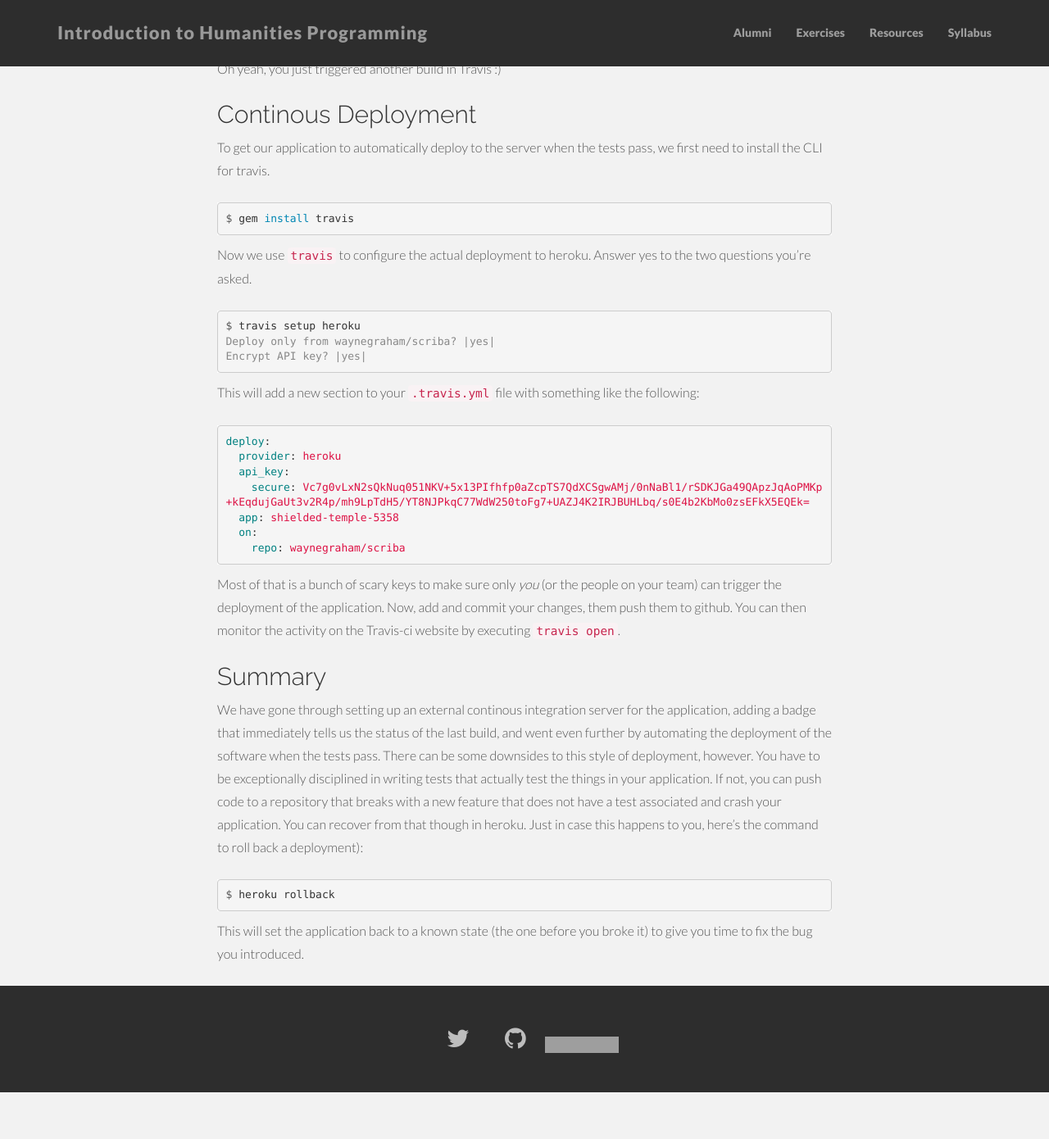
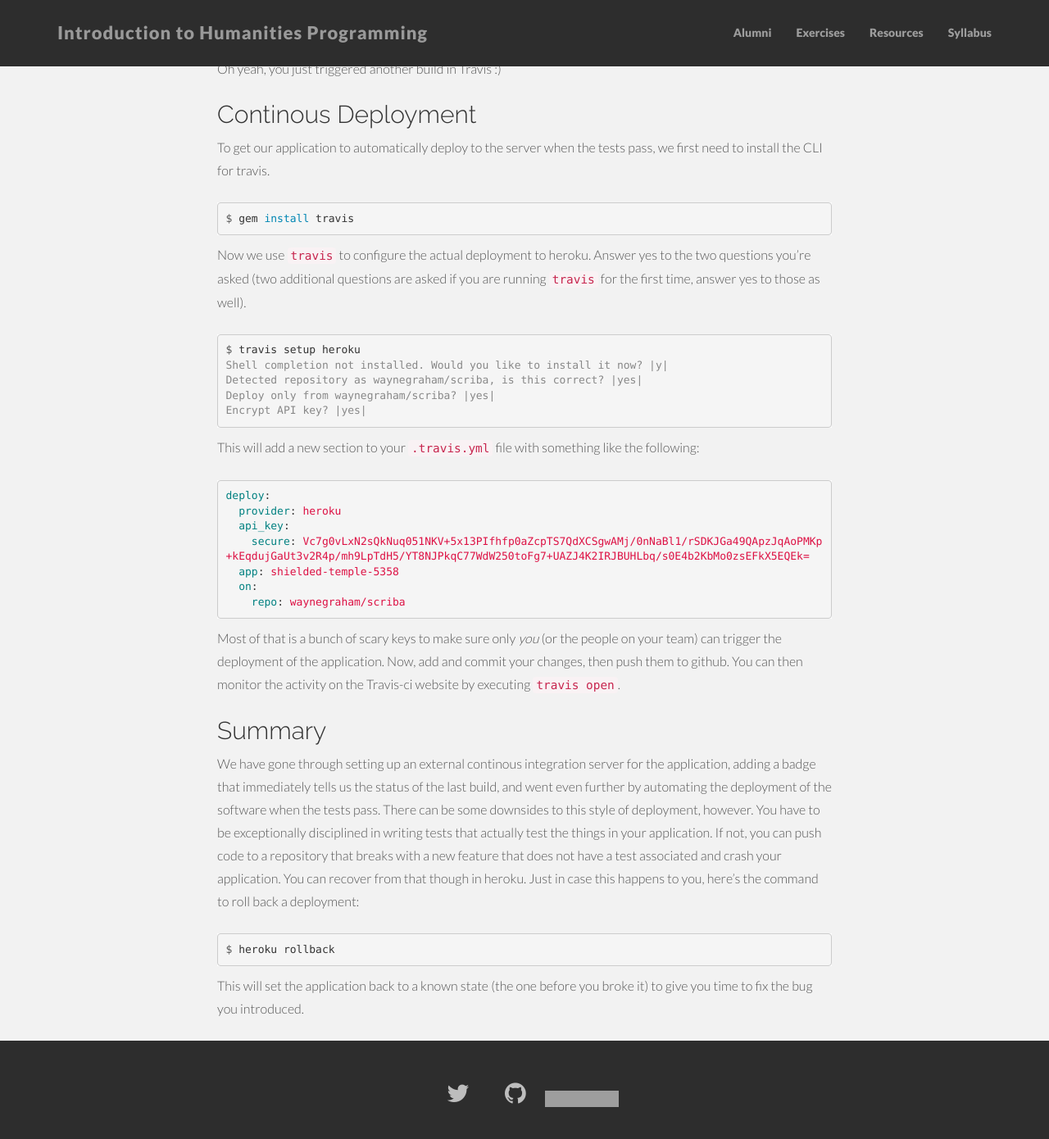
Before and after one commit to humanitiesprogramming/humanitiesprogramming.github.io, a Jekyll site: the page built from exercise-rails13.md, in a window 1280 px wide and 1400 px high, scrolled down 2559 px. Shown: the top 1390 px of the window at 82% size. Built offline with Jekyll 4.4.1, drawn with Linux system fonts in a browser that asks for light colours; nearby versions of some CDN libraries; before the commit the page ends 3892 px from its top, so only the background shows below that; grey boxes are pictures that could not be loaded.

Commit message:
Fix spelling and add questions asked for first time travis run

```diff
--- a/exercise-rails13.md
+++ b/exercise-rails13.md
@@ -96,10 +96,12 @@
 {% endhighlight %}
 
 Now we use `travis` to configure the actual deployment to heroku. Answer yes to
-the two questions you're asked.
+the two questions you're asked (two additional questions are asked if you are running `travis` for the first time, answer yes to those as well).
 
 {% highlight console %}
 $ travis setup heroku
+Shell completion not installed. Would you like to install it now? |y|
+Detected repository as waynegraham/scriba, is this correct? |yes|
 Deploy only from waynegraham/scriba? |yes|
 Encrypt API key? |yes|
 {% endhighlight %}
@@ -119,7 +121,7 @@
 
 Most of that is a bunch of scary keys to make sure only *you* (or the people on
 your team) can trigger the deployment of the application. Now, add and commit
-your changes, them push them to github. You can then monitor the activity on
+your changes, then push them to github. You can then monitor the activity on
 the Travis-ci website by executing `travis open`.
 
 ## Summary
@@ -131,7 +133,7 @@
 actually test the things in your application. If not, you can push code to a
 repository that breaks with a new feature that does not have a test associated
 and crash your application. You can recover from that though in heroku. Just in
-case this happens to you, here's the command to roll back a deployment):
+case this happens to you, here's the command to roll back a deployment:
 
 {% highlight console %}
 $ heroku rollback
```
